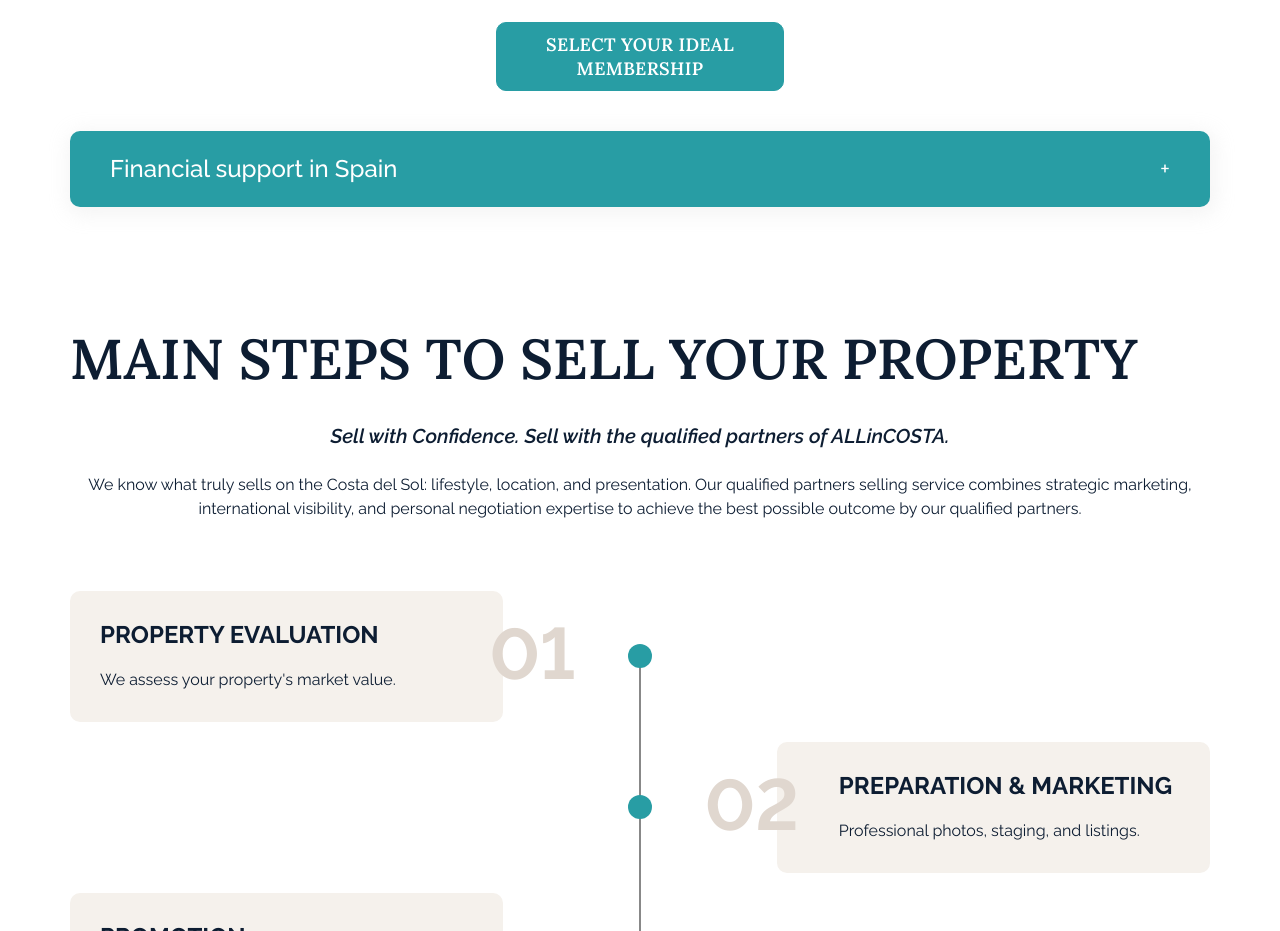
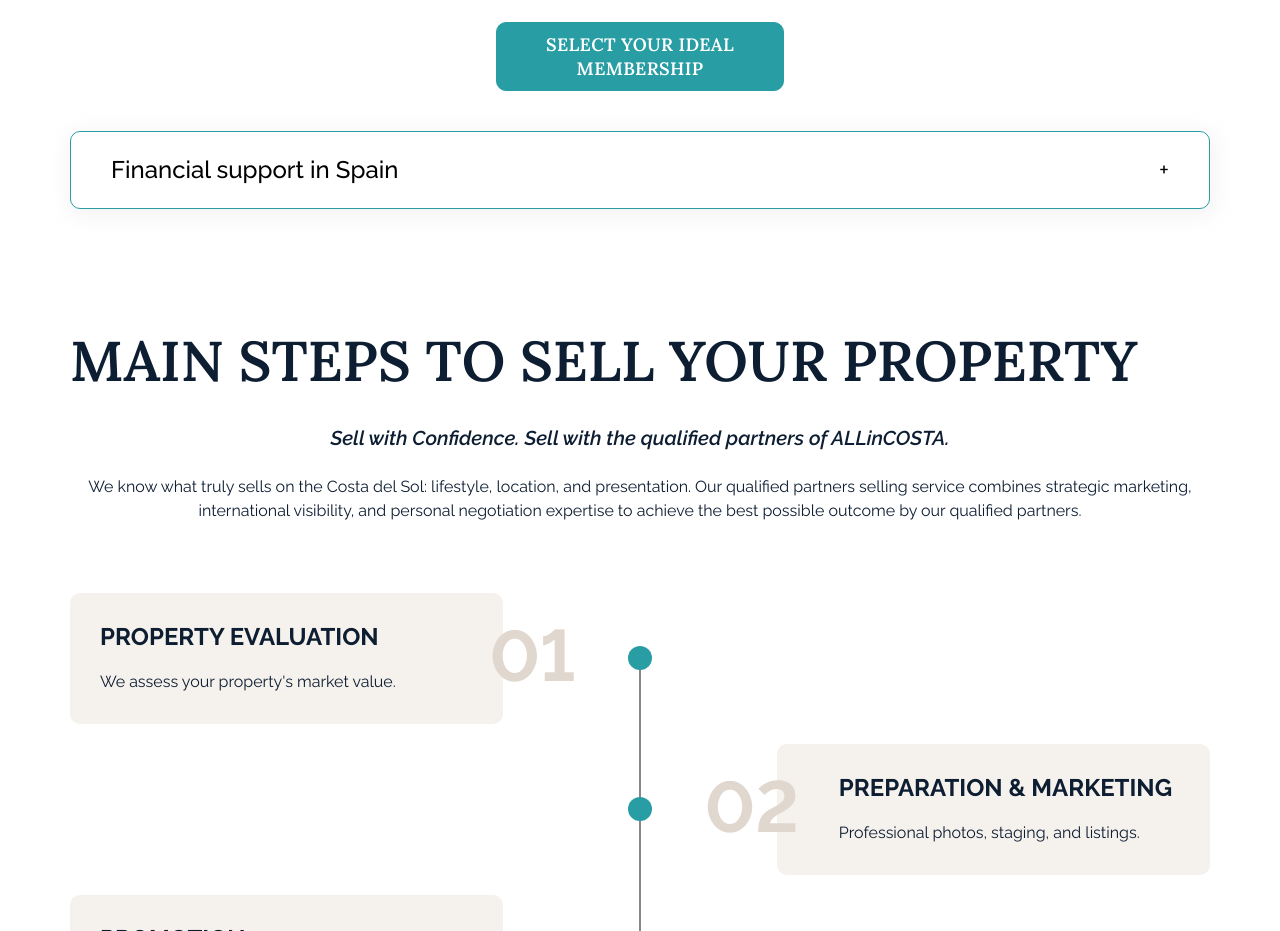
Before and after one commit to gyorgynagy1986/allincosta, a website: page services/property-assistance.html in a window 1280 px wide. Shown: the part 2420-3351 px from the top of the page. Drawn offline with nearby package versions, Linux system fonts and the light colour scheme.

Commit message:
accordion

```diff
--- a/services/property-assistance.html
+++ b/services/property-assistance.html
@@ -410,8 +410,8 @@
     <div
       class="accordion-trigger"
       style="
-        background-color: #289da4;
-        color: white;
+        color: black;
+        border: 1px solid #289da4;
         border-radius: 10px;
         padding: 20px 40px;
         margin-bottom: 20px;
```
